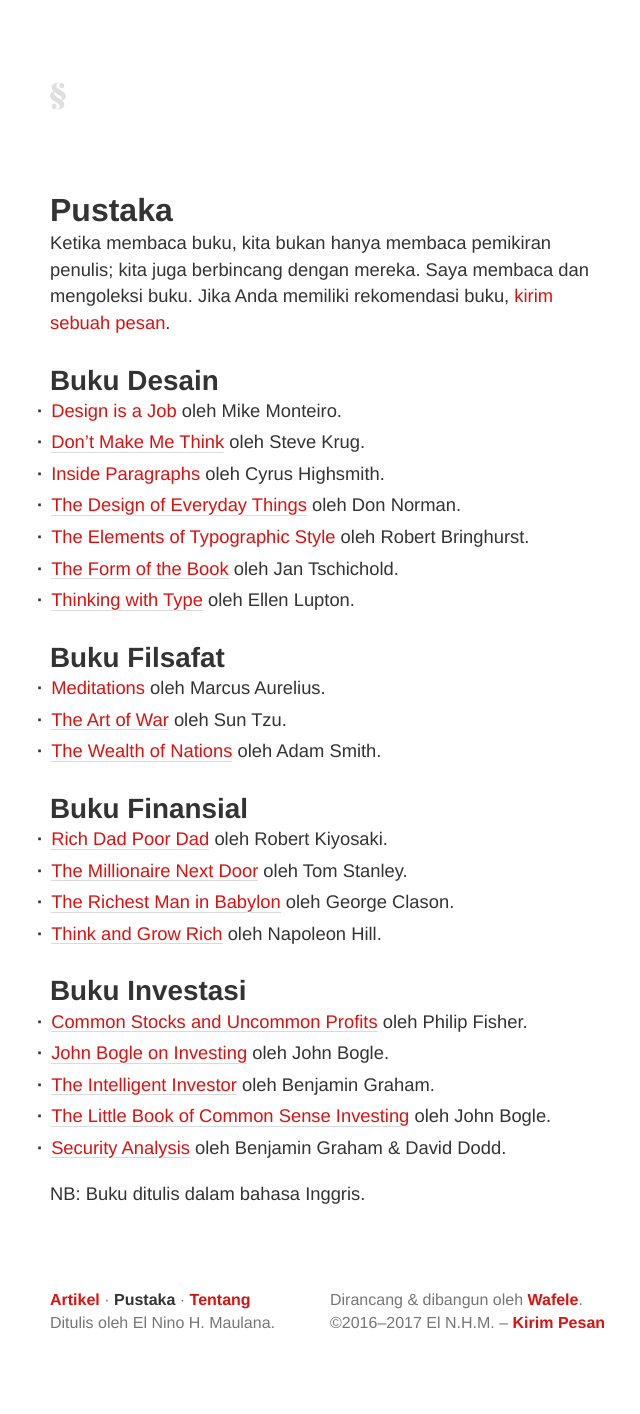
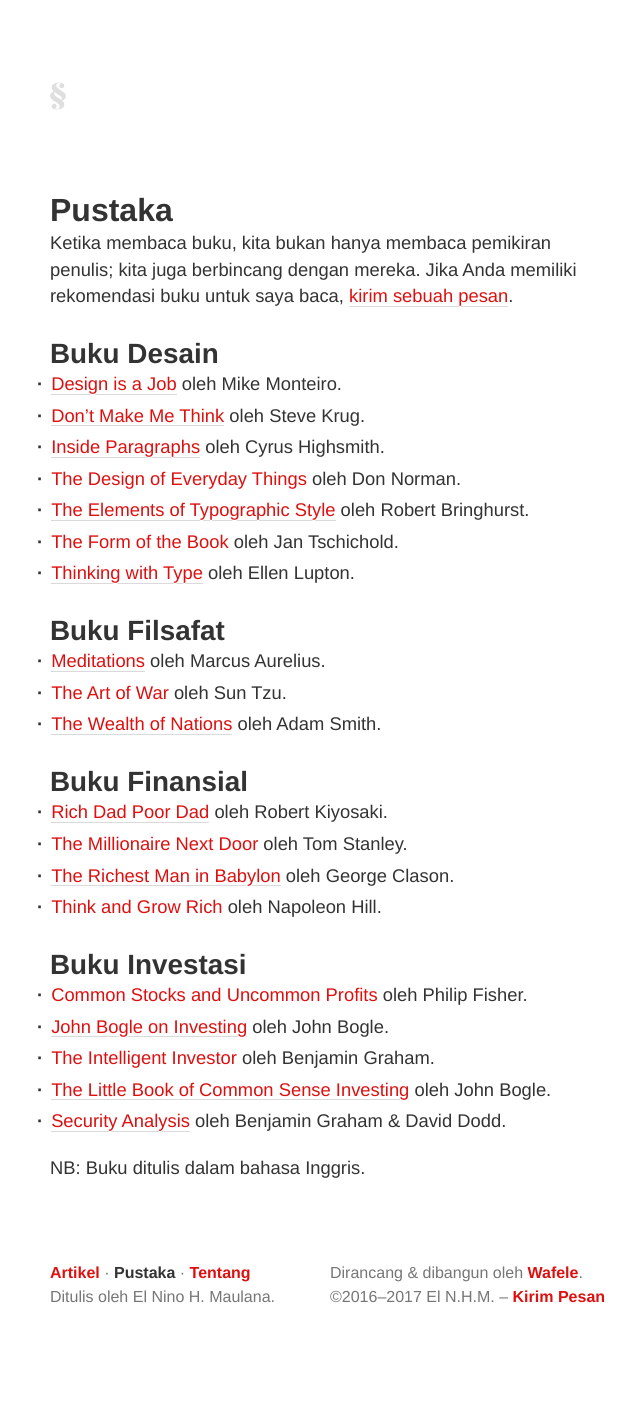
Before and after one commit to tertanda/elnino.github.io, a Jekyll site: the page built from pustaka/index.md, in a window 1280 px wide. Shown: the whole page, without its empty margins (310-950 px from the left). Built offline with Jekyll 4.4.1, drawn with Linux system fonts in a browser that asks for light colours; after the commit the page ends 1388 px from its top, so only the background shows below that.

Commit message:
First commit.

```diff
--- a/pustaka/index.md
+++ b/pustaka/index.md
@@ -6,7 +6,7 @@
 
 # Pustaka
 
-<p>Ketika membaca buku, kita bukan hanya membaca pemikiran penulis; kita juga berbincang dengan mereka. Saya membaca dan mengoleksi buku. Jika Anda memiliki rekomendasi buku, <a href="mailto:ninohanif@gmail.com" title="Kirim Pesan">kirim sebuah pesan</a>.</p>
+<p>Ketika membaca buku, kita bukan hanya membaca pemikiran penulis; kita juga berbincang dengan mereka. Jika Anda memiliki rekomendasi buku untuk saya baca, <a href="mailto:ninohanif@gmail.com" title="Kirim Pesan">kirim sebuah pesan</a>.</p>
 
 ## Buku Desain
 
```
